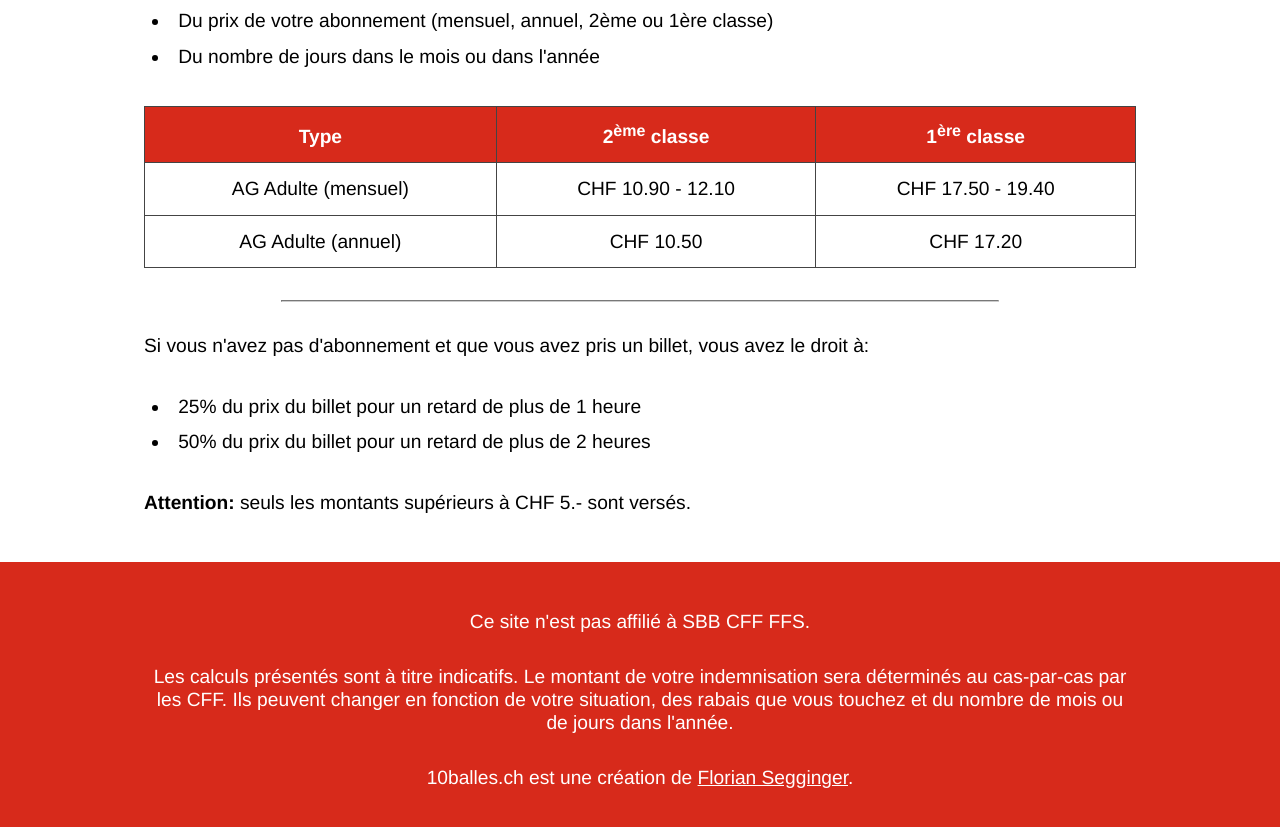
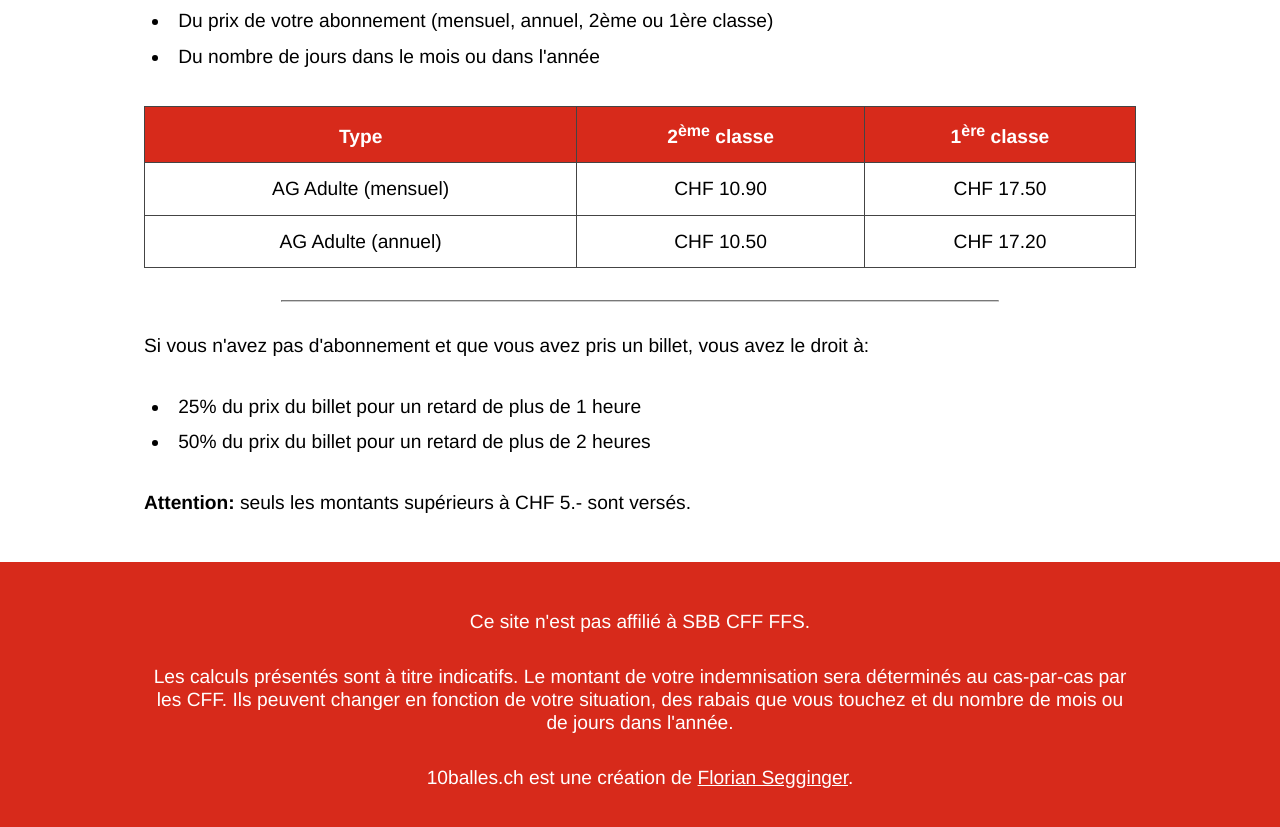
Before and after one commit to floriansegginger/10balles, a plain HTML site: page index.html in a window 1280 px wide. Shown: the part 1520-2347 px from the top of the page. Drawn offline with Linux system fonts and the light colour scheme.

Commit message:
Removed price fork

```diff
--- a/index.html
+++ b/index.html
@@ -54,8 +54,8 @@
                     <tbody>
                         <tr>
                             <td>AG Adulte (mensuel)</td>
-                            <td>CHF 10.90 - 12.10</td>
-                            <td>CHF 17.50 - 19.40</td>
+                            <td>CHF 10.90</td>
+                            <td>CHF 17.50</td>
                         </tr>
                         <tr>
                             <td>AG Adulte (annuel)</td>
```
